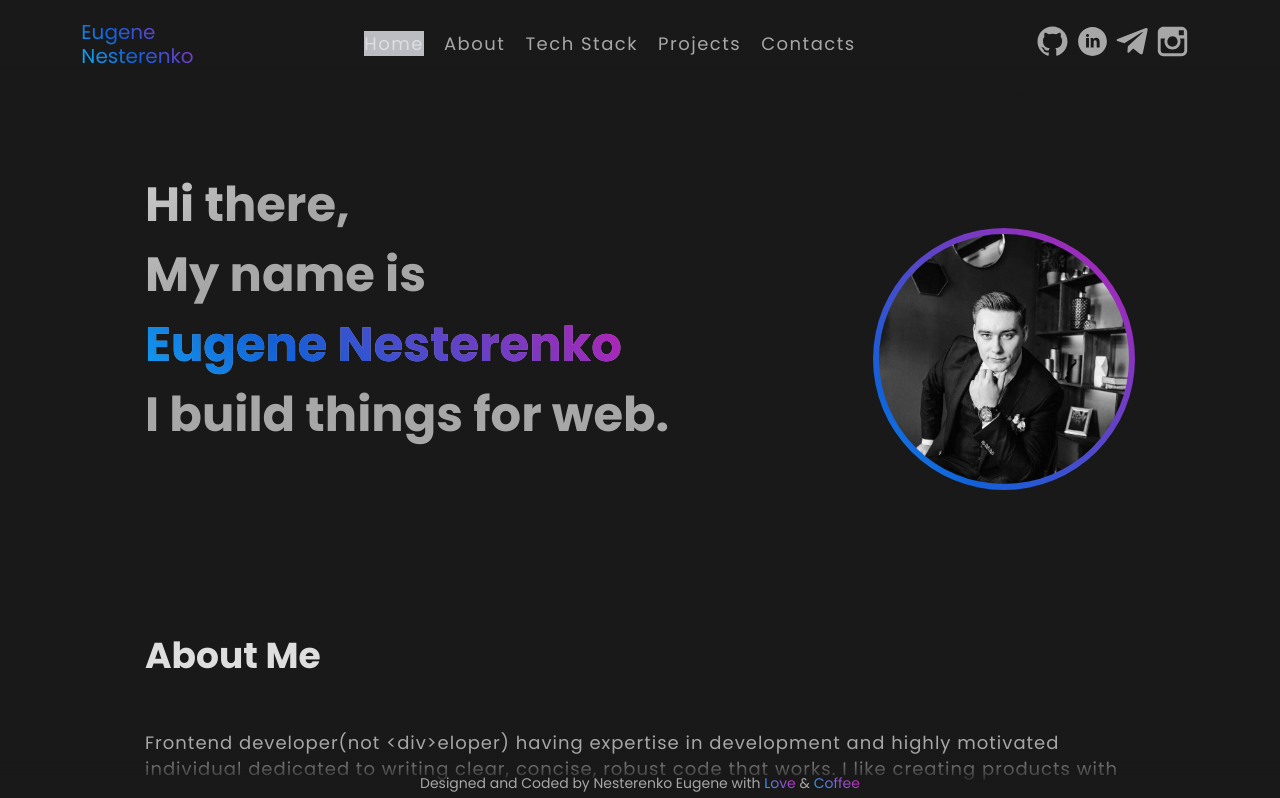
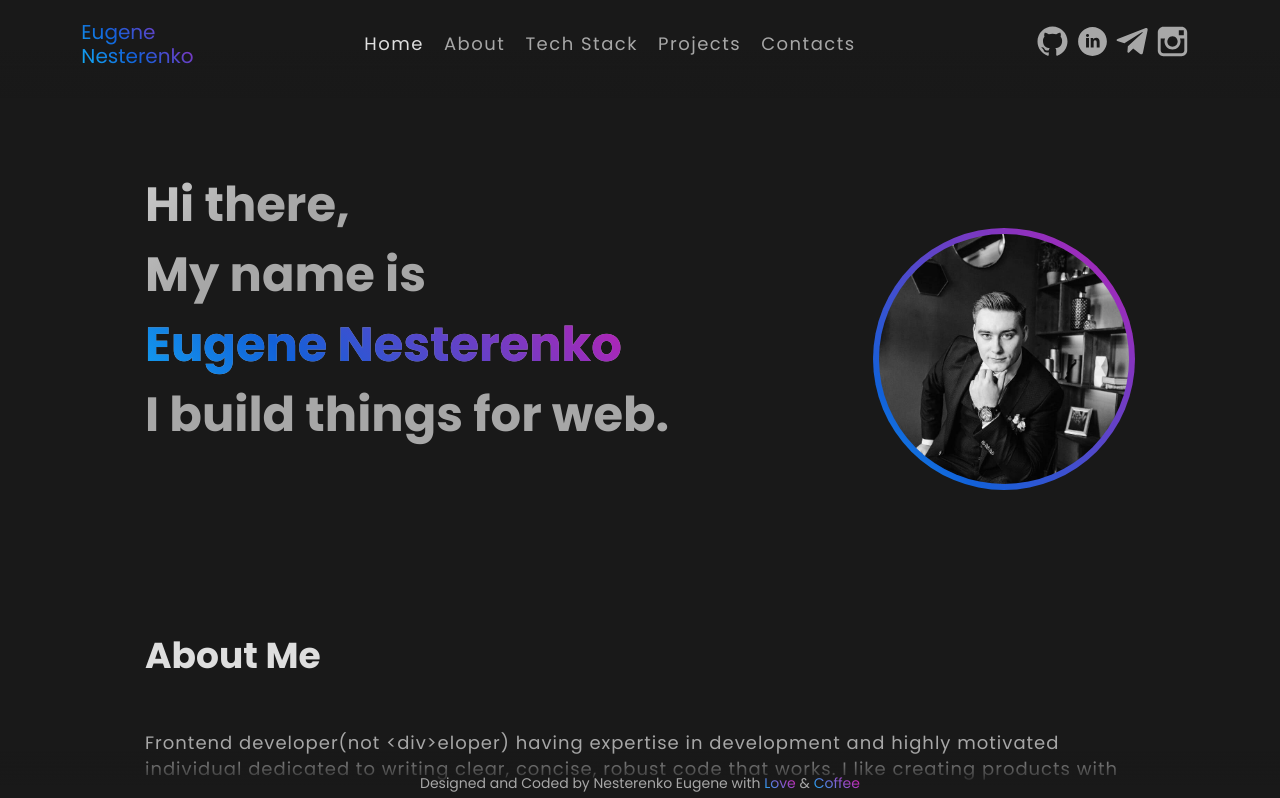
Before and after one commit to talismanchik/my_portfolio, a React (Vite) app: page / in a window 1280 px wide. Shown: the top 798 px of the page. Built offline with nearby package versions, Linux system fonts and the light colour scheme.

Commit message:
correct new

```diff
--- a/src/layout/header/menu/menu.module.scss
+++ b/src/layout/header/menu/menu.module.scss
@@ -25,7 +25,6 @@
       &:hover,
       &:focus-within {
         color: var(--secondary-text);
-        background-color: #bbbdc3;
       }
     }
 
```
